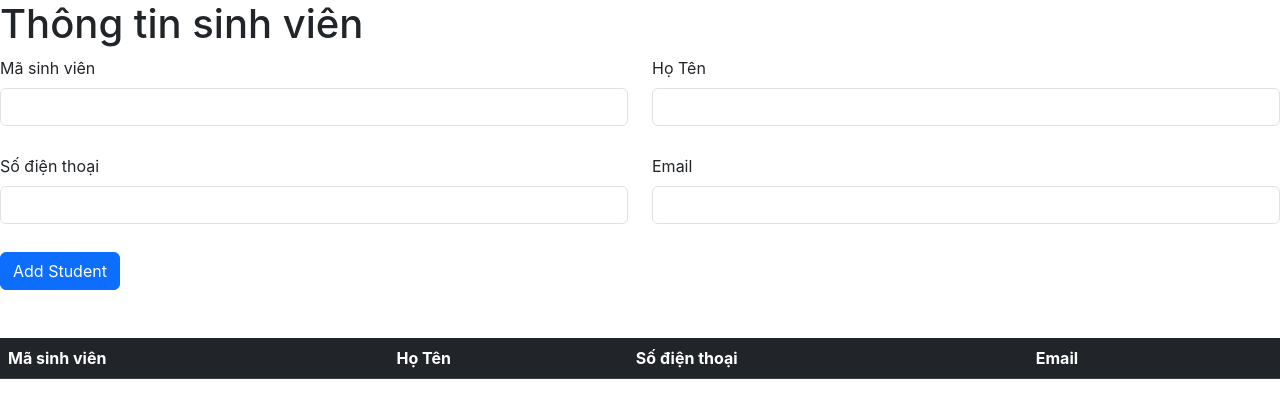
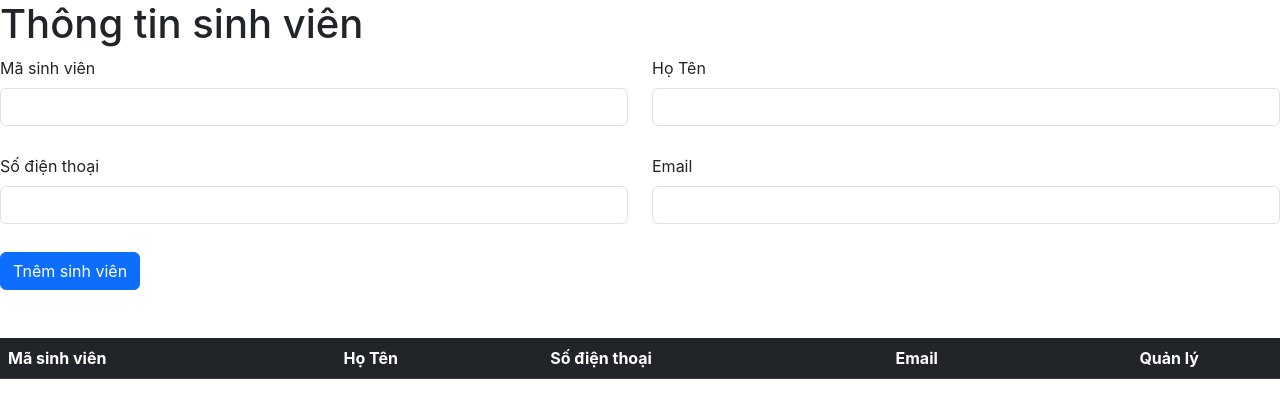
Before and after one commit to mammamon/React_BT5, a React (Create React App) app: page / in a window 1280 px wide. Shown: the top 418 px of the page. Built offline with nearby package versions, Linux system fonts and the light colour scheme.

Commit message:
v09300209

```diff
--- a/src/BTForm/StudentForm.jsx
+++ b/src/BTForm/StudentForm.jsx
@@ -199,7 +199,7 @@ const StudentForm = () => {
                 {/* Submit button */}
                 <div className="col-md-12">
                     <button type="submit" className="btn btn-primary">
-                        Add Student
+                        Tnêm sinh viên
                     </button>
                 </div>
             </form>
--- a/src/BTForm/StudentTable.jsx
+++ b/src/BTForm/StudentTable.jsx
@@ -16,7 +16,7 @@ const StudentTable = () => {
             <th>Họ Tên</th>
             <th>Số điện thoại</th>
             <th>Email</th>
-            <th></th>
+            <th className='text-center'>Quản lý</th>
           </tr>
         </thead>
         <tbody>
@@ -27,9 +27,9 @@ const StudentTable = () => {
               <td>{student.soDienThoai}</td>
               <td>{student.email}</td>
               <td>
-                <div className="d-flex gap-3">
+                <div className="d-flex justify-content-center gap-3">
                   <button
-                    className="btn btn-success"
+                    className="btn-edit btn btn-success"
                     onClick={() => {
                       dispatch(baiTapFormActions.editStudent(student));
                     }}
@@ -37,7 +37,7 @@ const StudentTable = () => {
                     Edit
                   </button>
                   <button
-                    className="btn btn-danger"
+                    className="btn-delete btn btn-danger"
                     onClick={() => {
                       dispatch(baiTapFormActions.deleteStudent(student.maSV));
                     }}
```
